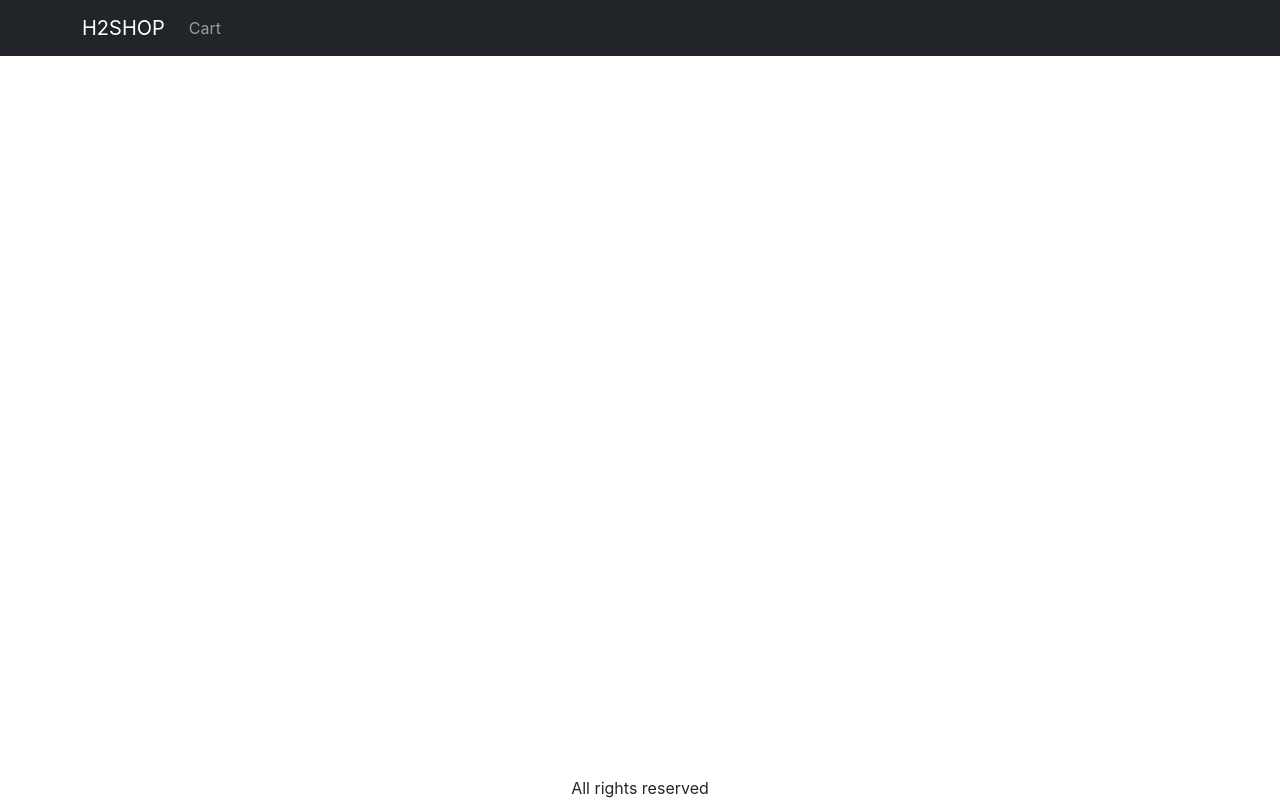
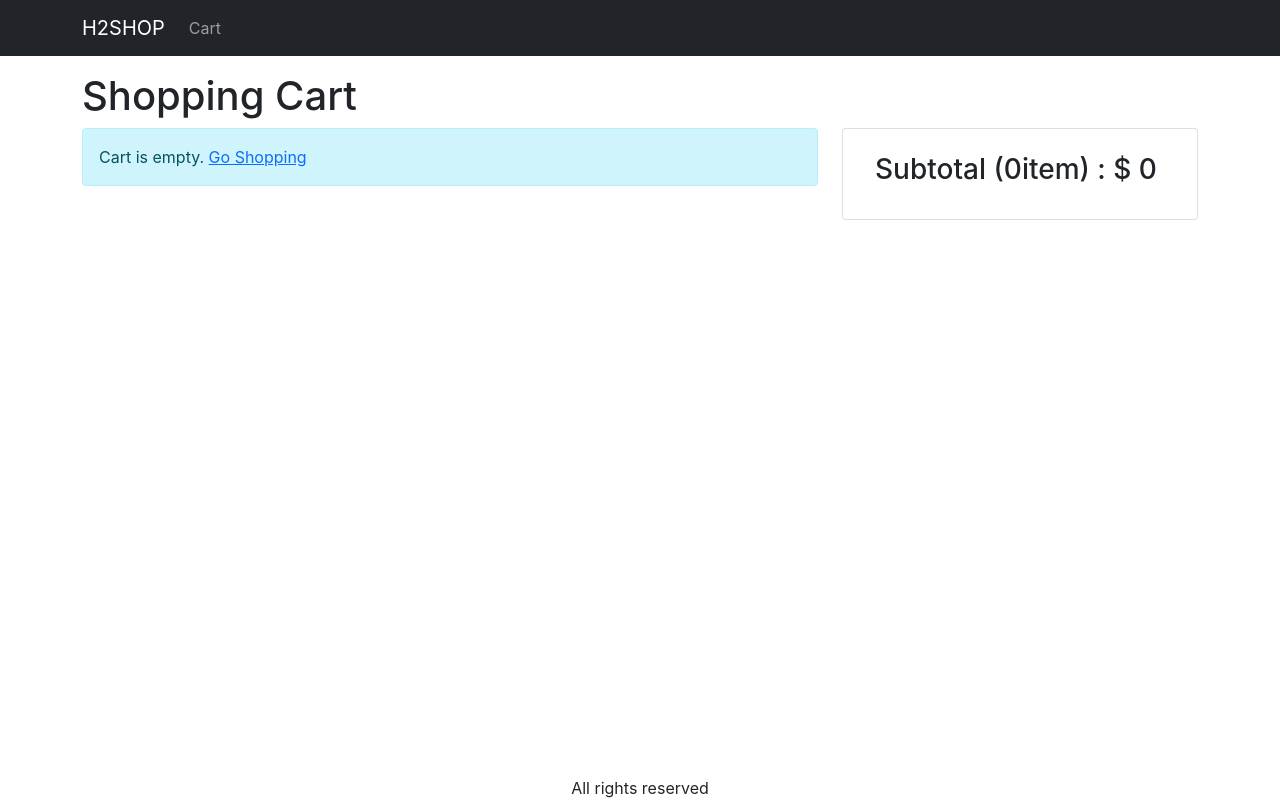
Before and after one commit to vanutcho123/MERN-ECommerce, a React (Create React App) app in the folder client/: page /cart in a window 1280 px wide. Built offline with nearby package versions, Linux system fonts and the light colour scheme.

Commit message:
15. Create Cart Screen

```diff
--- a/client/src/App.js
+++ b/client/src/App.js
@@ -10,6 +10,7 @@ import Nav from "react-bootstrap/Nav";
 import ProductScreen from "./screens/ProductScreen";
 import HomeScreen from "./screens/HomeScreen";
 import { Store } from "./Store/Store";
+import CartScreen from "./screens/CartScreen";
 function App() {
   const { state } = useContext(Store);
   const { cart } = state;
@@ -39,6 +40,7 @@ function App() {
           <Container className="mt-3">
             <Routes>
               <Route path="/product/:slug" element={<ProductScreen />} />
+              <Route path="/cart" element={<CartScreen />} />
               <Route path="/" element={<HomeScreen />} />
             </Routes>
           </Container>
--- a/client/src/index.css
+++ b/client/src/index.css
@@ -37,3 +37,6 @@ main {
 .img-large {
   max-width: 100%;
 }
+.img-thumbnail {
+  height: 80px;
+}
--- /dev/null
+++ b/client/src/screens/CartScreen.js
@@ -0,0 +1,87 @@
+import { React, useContext } from "react";
+import Col from "react-bootstrap/esm/Col";
+import ListGroupItem from "react-bootstrap/esm/ListGroupItem";
+import Row from "react-bootstrap/esm/Row";
+import { Helmet } from "react-helmet-async";
+import ListGroup from "react-bootstrap/esm/ListGroup";
+import { Link } from "react-router-dom";
+import Button from "react-bootstrap/esm/Button";
+import Card from "react-bootstrap/esm/Card";
+
+import { Store } from "../Store/Store";
+import MessageBox from "../components/MessageBox/MessageBox";
+
+const CartScreen = () => {
+  const { state, dispatch: ctxDispatch } = useContext(Store);
+  const {
+    cart: { cartItems },
+  } = state;
+  return (
+    <div>
+      <Helmet>
+        <title>Shopping Cart</title>
+      </Helmet>
+      <h1>Shopping Cart</h1>
+      <Row>
+        <Col md={8}>
+          {cartItems.length === 0 ? (
+            <MessageBox>
+              Cart is empty. <Link to="/">Go Shopping</Link>
+            </MessageBox>
+          ) : (
+            <ListGroup>
+              {cartItems.map(item => (
+                <ListGroupItem key={item.id}>
+                  <Row className="align-items-center">
+                    <Col md={4}>
+                      <img
+                        src={item.image}
+                        alt={item.name}
+                        className="img-fluid rounded img-thumbnail"
+                      ></img>{" "}
+                      <Link to={`/product/${item.slug}`}>{item.name}</Link>
+                    </Col>
+                    <Col md={3}>
+                      <Button variant="light" disabled={item.quantity === 1}>
+                        <i className="fas fa-minus-circle"></i>
+                      </Button>
+                      <span>{item.quantity}</span>{" "}
+                      <Button
+                        variant="light"
+                        disabled={item.quantity === item.countInStock}
+                      >
+                        <i className="fas fa-plus-circle"></i>
+                      </Button>
+                    </Col>
+                    <Col md={2}>
+                      <Button variant="light">
+                        <i className="fas fa-trash"></i>
+                      </Button>
+                    </Col>
+                  </Row>
+                </ListGroupItem>
+              ))}
+            </ListGroup>
+          )}
+        </Col>
+        <Col md={4}>
+          <Card>
+            <Card.Body>
+              <ListGroup variant="flush">
+                <ListGroupItem>
+                  <h3>
+                    Subtotal ({cartItems.reduce((a, c) => a + c.quantity, 0)}
+                    item) : ${" "}
+                    {cartItems.reduce((a, c) => a + c.price * c.quantity, 0)}
+                  </h3>
+                </ListGroupItem>
+              </ListGroup>
+            </Card.Body>
+          </Card>
+        </Col>
+      </Row>
+    </div>
+  );
+};
+
+export default CartScreen;
--- a/client/src/screens/ProductScreen.js
+++ b/client/src/screens/ProductScreen.js
@@ -1,5 +1,5 @@
 import { React, useEffect, useReducer, useContext } from "react";
-import { useParams } from "react-router-dom";
+import { useNavigate, useParams } from "react-router-dom";
 import axios from "axios";
 import Row from "react-bootstrap/Row";
 import Col from "react-bootstrap/Col";
@@ -30,6 +30,7 @@ const reducer = (state, action) => {
 };
 
 const ProductScreen = () => {
+  const naviagate = useNavigate();
   const params = useParams();
   const { slug } = params;
 
@@ -66,6 +67,7 @@ const ProductScreen = () => {
       type: "CART_ADD_ITEM",
       payload: { ...product, quantity },
     });
+    naviagate("/cart");
   };
   return loading ? (
     <LoadingBox />
```
Also changed, not shown: 1 other file (tests, documents, lock files or other folders).
